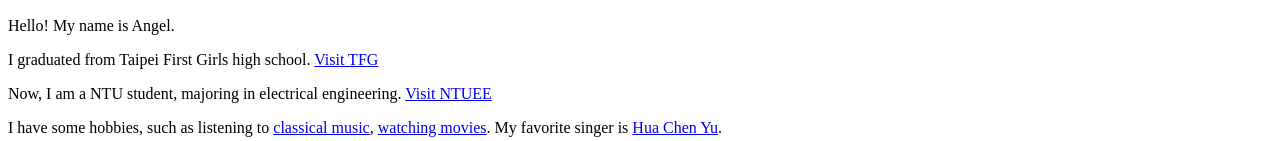
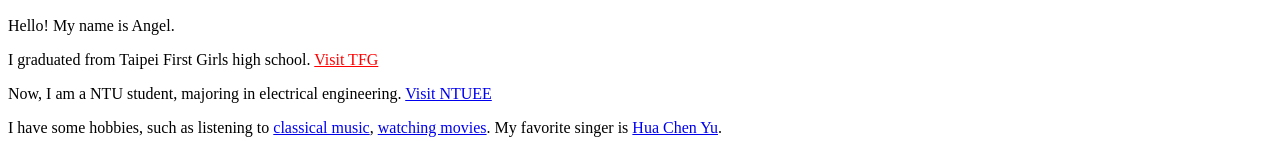
Before and after one commit to huahua207/huahua207.github.io, a plain HTML site: page index.html in a window 1280 px wide. In both pictures the pointer is over the link "Visit TFG". Shown: the part 559-700 px from the top of the page. Drawn offline with Linux system fonts and the light colour scheme.

Commit message:
second.....

```diff
--- a/index.html
+++ b/index.html
@@ -5,6 +5,11 @@
     <link rel="icon" href="dog_icon.png" type="image/x-icon"/>
 </head>
 <body>
+<style>
+    a:hover{
+        color:red;
+    }
+</style>
 
 <h1 style="background-color:red;">Self Introduction</h1>
 
```
